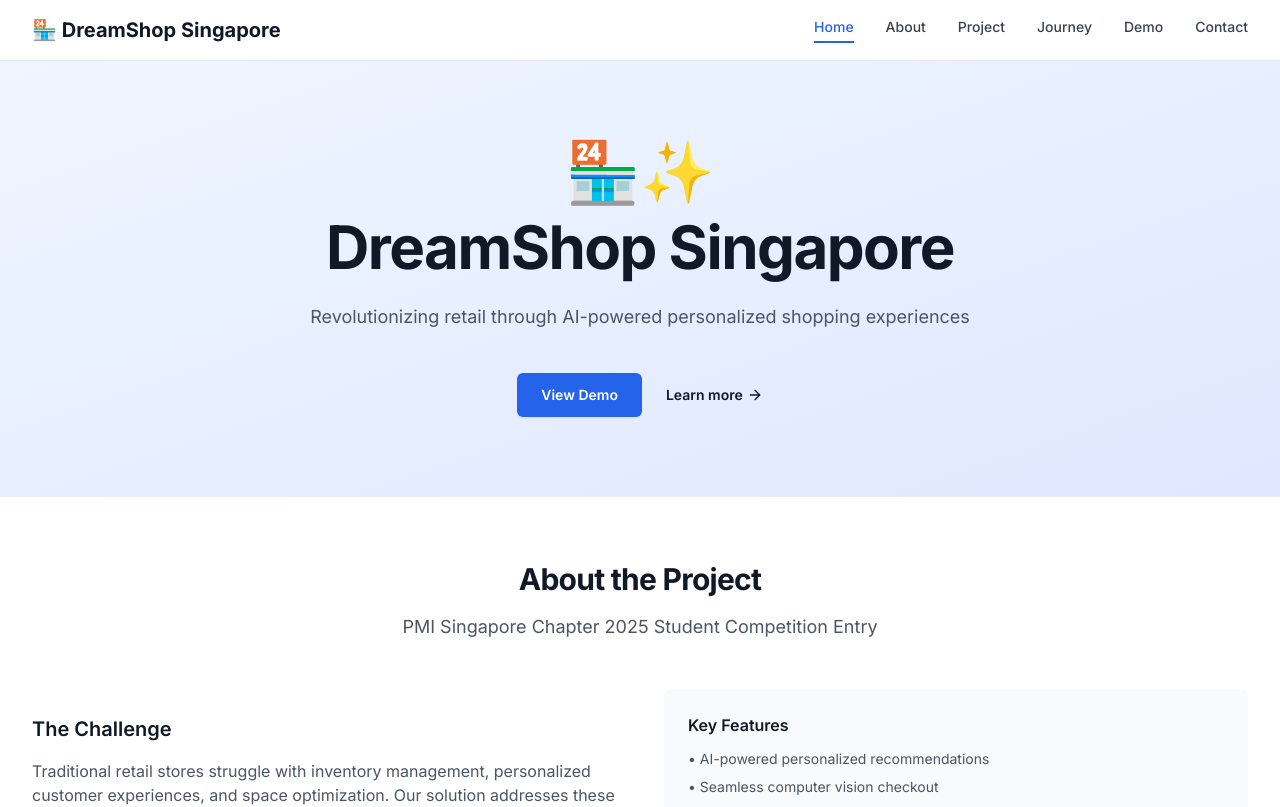
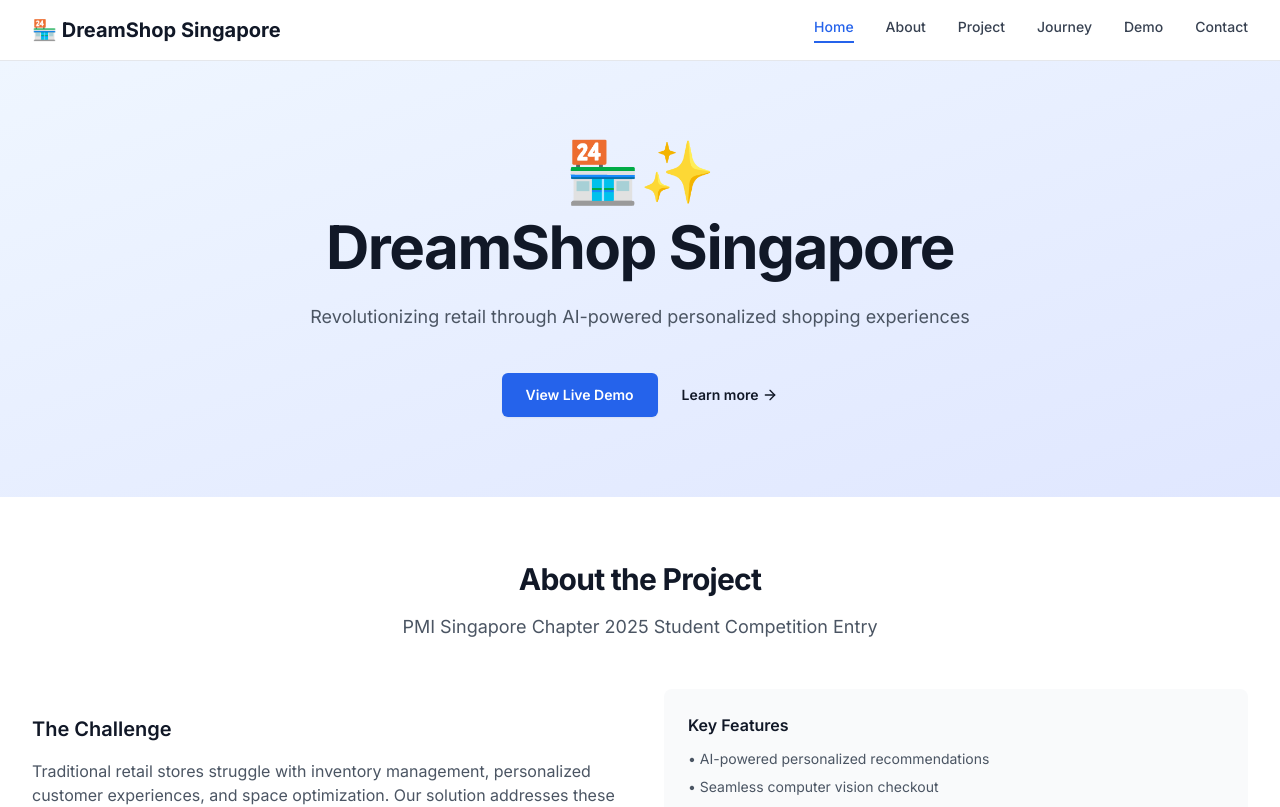
Before and after one commit to SaaiAravindhRaja/Re-Charge, a Next.js app: page / in a window 1280 px wide. Shown: the top 807 px of the page. Built offline with nearby package versions, Linux system fonts and the light colour scheme.

Commit message:
update demo button text and add format script

```diff
--- a/app/page.tsx
+++ b/app/page.tsx
@@ -21,7 +21,7 @@
                 href="/demo"
                 className="rounded-md bg-blue-600 px-6 py-3 text-sm font-semibold text-white shadow-sm hover:bg-blue-500 focus-visible:outline focus-visible:outline-2 focus-visible:outline-offset-2 focus-visible:outline-blue-600 transition-colors"
               >
-                View Demo
+                View Live Demo
               </Link>
               <Link
                 href="/project"
--- a/package.json
+++ b/package.json
@@ -7,7 +7,8 @@
     "build": "next build",
     "start": "next start",
     "lint": "next lint",
-    "type-check": "tsc --noEmit"
+    "type-check": "tsc --noEmit",
+    "format": "prettier --write ."
   },
   "dependencies": {
     "autoprefixer": "^10.4.21",
```
